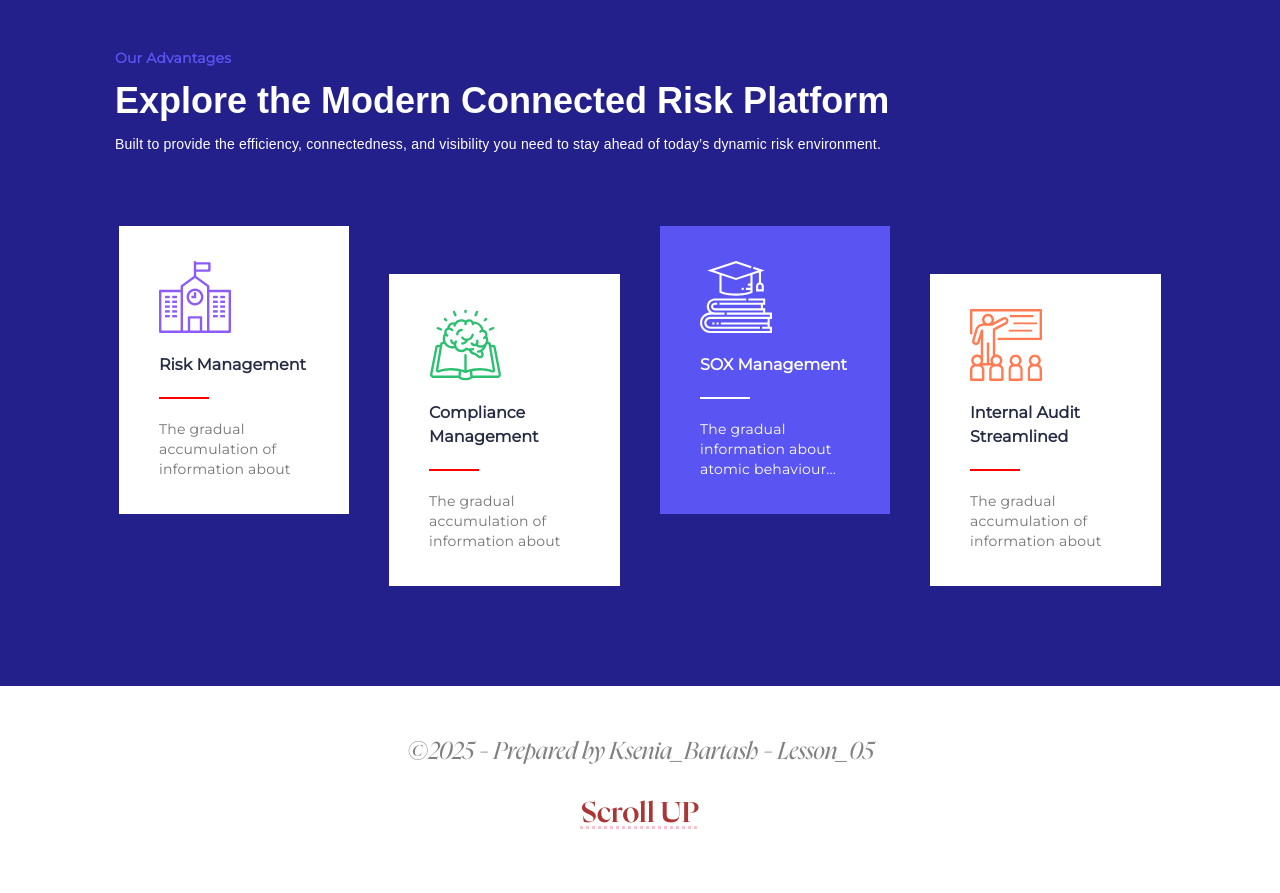
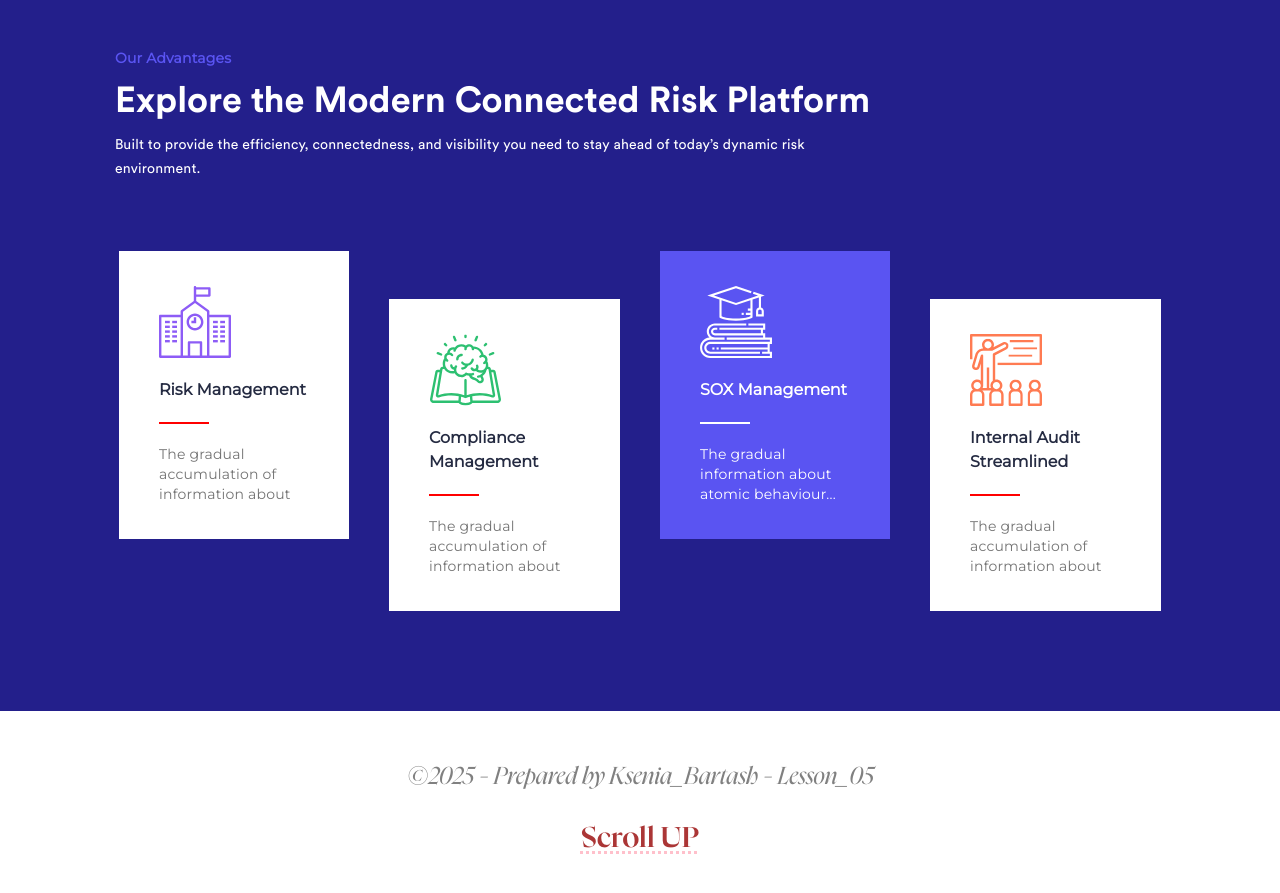
Before and after one commit to OksanaBartash/layout_lessons, a plain HTML site: page lesson_05/index.html in a window 1280 px wide. Shown: the part 2900-3793 px from the top of the page. Drawn offline with nearby package versions, Linux system fonts and the light colour scheme; a web font is replaced by a local one.

Commit message:
Changed_fonts

```diff
--- a/lesson_05/css/fonts.css
+++ b/lesson_05/css/fonts.css
@@ -37,9 +37,17 @@
 /* --- "Circular" --- */
 
 @font-face {
-  font-family: "Circular", sans-serif;
-  src: url("../fonts/circular-std-medium-500.woff2") format("woff2");
-  font-weight: 500;
+  font-family: "Circular";
+  src: url("../fonts/CircularStd-Book.woff2") format("woff2");
+  font-weight: 600;
   font-style: normal;
   font-display: swap;
 }
+
+@font-face {
+  font-family: "Circular";
+  src: url("../fonts/CircularStd-Bold.woff2") format("woff2");
+  font-weight: 700;
+  font-style: normal;
+  font-display: swap;
+}
--- a/lesson_05/css/style.css
+++ b/lesson_05/css/style.css
@@ -213,6 +213,7 @@ h2 {
 
 #homework .container .title-block h3+p {
     font-family: "Circular", sans-serif;
+    font-weight: 600;
 }
 
 
--- a/lesson_05/index.html
+++ b/lesson_05/index.html
@@ -121,7 +121,7 @@
 						<h3>Explore <span>the</span> Modern Connected Risk Platform</h3>
 						<p>
 							Built to provide the efficiency, connectedness, and visibility you need to stay ahead of
-							today’s dynamic risk environment.
+							today’s dynamic risk <br> environment.
 						</p>
 					</div>
 
```
Also changed, not shown: lesson_05/fonts/CircularStd-Bold.woff2 (added), lesson_05/fonts/CircularStd-Book.woff2 (added), lesson_05/fonts/circular-std-medium-500.woff2 (deleted).
